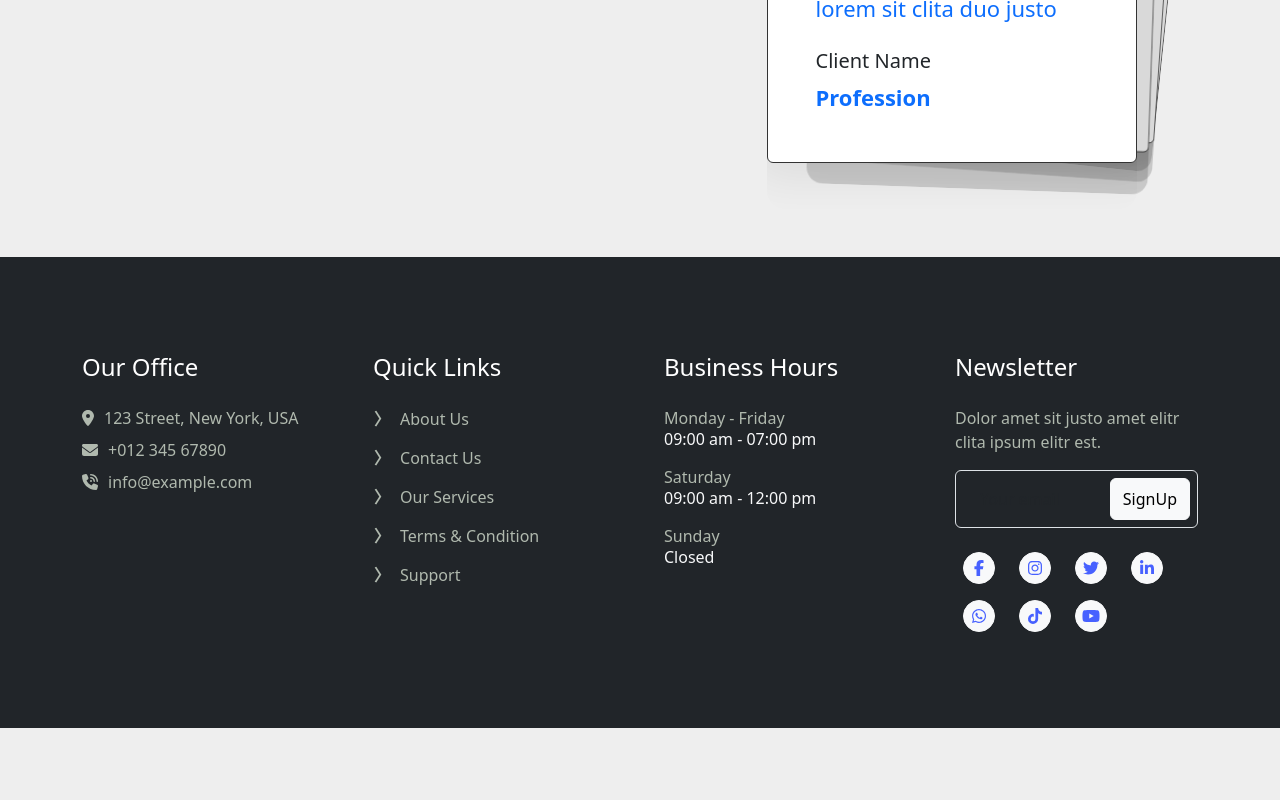
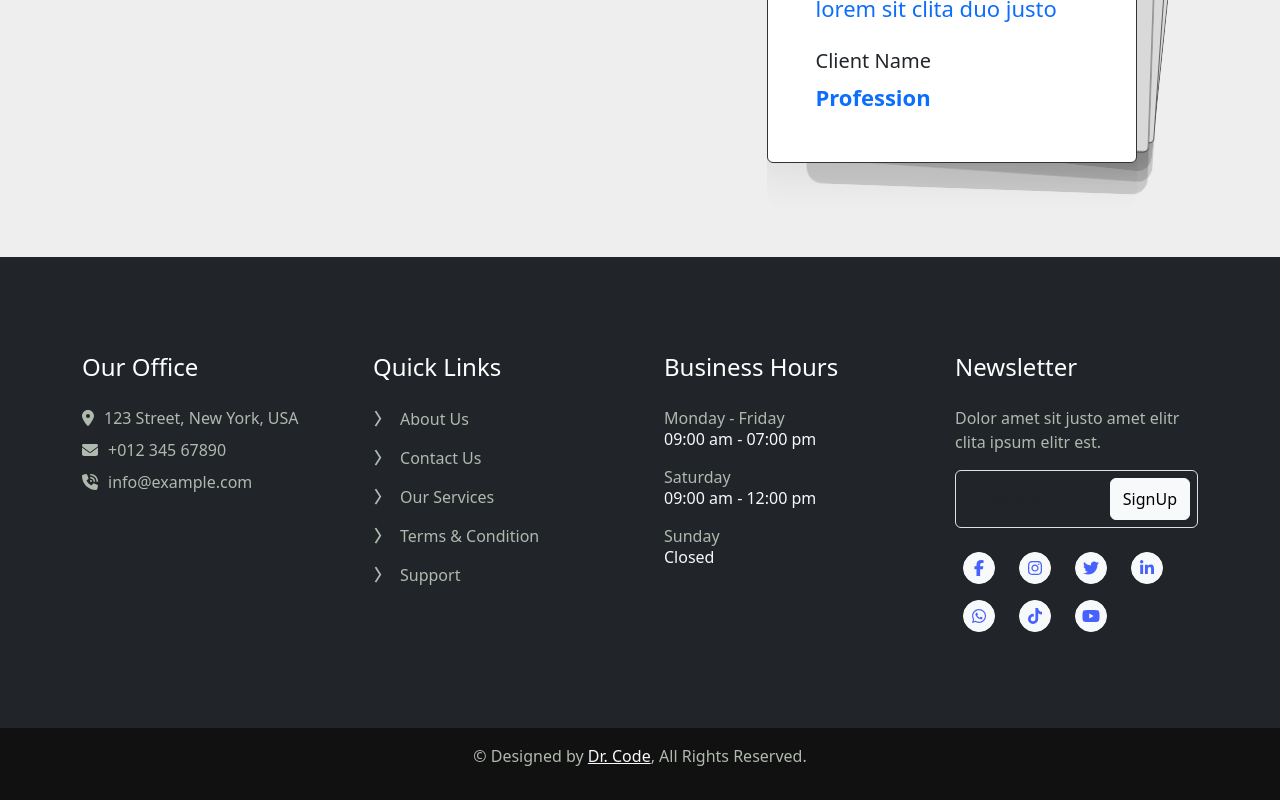
Before and after one commit to MohamedSaid7102/GarageKSP, a React (Vite) app: page / in a window 1280 px wide. Shown: the part 5980-6780 px from the top of the page. Before the commit the page ends 6708 px from the top, so only its background shows below. Built offline with nearby package versions, Linux system fonts and the light colour scheme.

Commit message:
Implemented copyright section

```diff
--- a/src/App.jsx
+++ b/src/App.jsx
@@ -1,5 +1,5 @@
 import './App.css'
-import { Footer, TopBar, NavigationBar } from './component'
+import { Footer, TopBar, NavigationBar, Copyright } from './component'
 import { Outlet } from "react-router-dom";
 
 function App() {
@@ -9,6 +9,7 @@ function App() {
       <NavigationBar />
       <Outlet />
       <Footer />
+      <Copyright />
     </>
   )
 }
--- /dev/null
+++ b/src/component/Copyright.jsx
@@ -0,0 +1,8 @@
+
+export const Copyright = () => {
+  return (
+    <div className="container-fluid copyright py-3">
+        <p>&copy; Designed by <a className="fw-medium text-light text-center" href="#">Dr. Code</a>, All Rights Reserved.</p>
+    </div>
+  )
+}
--- a/src/component/index.js
+++ b/src/component/index.js
@@ -12,5 +12,6 @@ import { Quote } from './Quote'
 import { Team } from './Team'
 import { Footer } from './Footer'
 import { Testimonial } from './Testimonial'
+import { Copyright } from './Copyright'
 
-export { TopBar, NavigationBar, Spinner, HeaderCarousel, Features, Feature, About, Services, Projects, Quote, Team, Footer, Testimonial };
+export { TopBar, NavigationBar, Spinner, HeaderCarousel, Features, Feature, About, Services, Projects, Quote, Team, Footer, Testimonial, Copyright };
```
